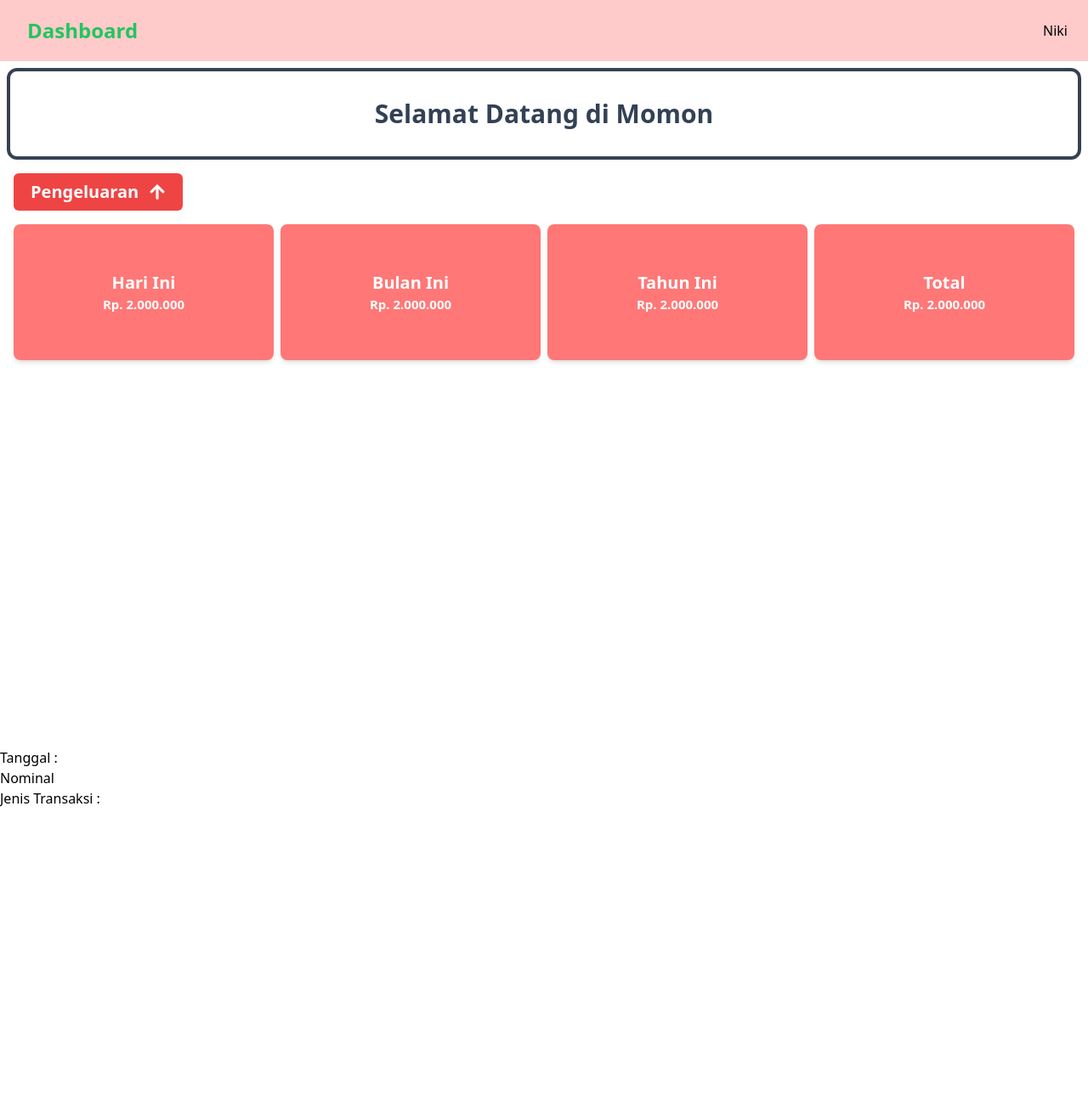
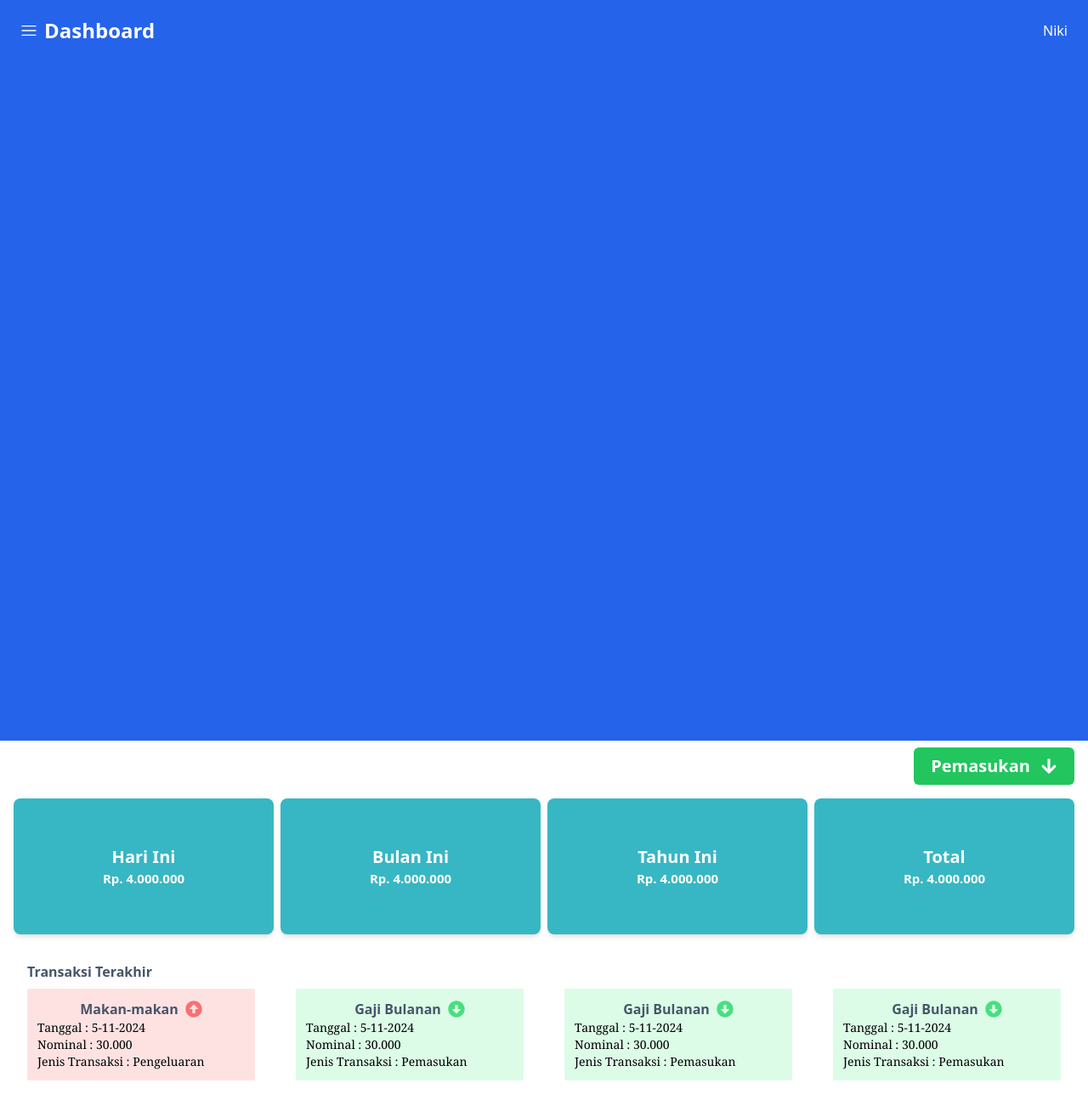
Before and after one commit to Fishniki/momon-project, a React (Vite) app: page /Home in a window 1280 px wide. Shown: the whole page at 85% size. Before the commit the page ends 952 px from the top, so only its background shows below. Built offline with nearby package versions, Linux system fonts and the light colour scheme.

Commit message:
dashboard

```diff
--- a/src/App.jsx
+++ b/src/App.jsx
@@ -9,7 +9,7 @@ function App() {
     <Router>
       <div>
         <Routes>
-          <Route path="/login" element={<Login/>} />
+          <Route path="/" element={<Login/>} />
           <Route path='/register' element={<RegisterPage />} />
           <Route path='/Home' element={<Home/>}/>
         </Routes>
--- a/src/components/Home/Home.jsx
+++ b/src/components/Home/Home.jsx
@@ -5,10 +5,11 @@ import { Page2 } from './Page2';
 
 export const Home = () => {
   return (
-    <div>
+    <div >
       <Sidebar props={null} />
       <Page1/>
       <Page2/>
+
     </div>
   );
 }
--- a/src/components/Home/Page1.jsx
+++ b/src/components/Home/Page1.jsx
@@ -3,21 +3,17 @@ import { FaArrowDown, FaArrowUp } from "react-icons/fa"
 
 const Page1 = () => {
 
-  const [keuangan, setKeuangan] = useState(true)
+  const [keuangan, setKeuangan] = useState(false)
   const handleKeuangan = () => {
     setKeuangan(!keuangan)
   }
 
   return (
-    <div className="min-h-screen  text-white">
+    <div className="text-white">
       <div className="w-full">
-        <div className="py-8 mx-2 my-2 rounded-xl border-4 border-gray-700">
-          <h1 className="text-center text-xl sm:text-2xl md:text-3xl text-slate-700 font-bold">Selamat Datang di Momon</h1>
-        </div>
 
-        <div className="text-center text-xl font-semibold gap-2 flex justify-start px-4 py-2">
+        <div className="text-center text-xl font-semibold gap-2 flex justify-end px-4 py-2">
           <button className={`px-5 py-2 ${keuangan ? 'bg-red-500 hover:bg-red-600' : 'bg-green-500 hover:bg-green-600'}   rounded-md flex items-center text-white transition duration-300 gap-3`} onClick={handleKeuangan}>{keuangan ? "Pengeluaran" : "Pemasukan"} {keuangan ? <FaArrowUp /> : <FaArrowDown />}</button>
-
         </div>
 
         {keuangan ? (
@@ -41,19 +37,19 @@ const Page1 = () => {
           </div>
         ) : (
           <div className="grid grid-cols-2 sm:grid-cols-2 lg:grid-cols-4 gap-2 px-4 py-2">
-            <div className="w-full h-[80px] sm:h-[100px] lg:h-[160px] bg-[#37B7C3] flex flex-col justify-center items-center rounded-lg shadow-md">
+            <div className="w-full h-[100px] sm:h-[100px] lg:h-[160px] bg-[#37B7C3] flex flex-col justify-center items-center rounded-lg shadow-md">
               <h1 className="text-xl font-bold">Hari Ini</h1>
               <p className="text-[15px] font-semibold">Rp. 4.000.000</p>
             </div>
-            <div className="w-full h-[80px] sm:h-[100px] lg:h-[160px] bg-[#37B7C3] flex flex-col justify-center items-center rounded-lg shadow-md">
+            <div className="w-full h-[100px] sm:h-[100px] lg:h-[160px] bg-[#37B7C3] flex flex-col justify-center items-center rounded-lg shadow-md">
               <h1 className="text-xl font-bold">Bulan Ini</h1>
               <p className="text-[15px] font-semibold">Rp. 4.000.000</p>
             </div>
-            <div className="w-full h-[80px] sm:h-[100px] lg:h-[160px] bg-[#37B7C3] flex flex-col justify-center items-center rounded-lg shadow-md">
+            <div className="w-full h-[100px] sm:h-[100px] lg:h-[160px] bg-[#37B7C3] flex flex-col justify-center items-center rounded-lg shadow-md">
               <h1 className="text-xl font-bold">Tahun Ini</h1>
               <p className="text-[15px] font-semibold">Rp. 4.000.000</p>
             </div>
-            <div className="w-full h-[80px] sm:h-[100px] lg:h-[160px] bg-[#37B7C3] flex flex-col justify-center items-center rounded-lg shadow-md">
+            <div className="w-full h-[100px] sm:h-[100px] lg:h-[160px] bg-[#37B7C3] flex flex-col justify-center items-center rounded-lg shadow-md">
               <h1 className="text-xl font-bold">Total </h1>
               <p className="text-[15px] font-semibold">Rp. 4.000.000</p>
             </div>
--- a/src/components/Home/Page2.jsx
+++ b/src/components/Home/Page2.jsx
@@ -1,17 +1,57 @@
+import { FaArrowAltCircleUp, FaArrowAltCircleDown } from "react-icons/fa"
 
 export const Page2 = () => {
   return (
+    <div className="container mx-auto p-4">
       <div>
+        <p className="px-4 py-2 text-slate-600 font-semibold">Transaksi Terakhir</p>
+        <ul className="grid grid-cols-1 sm:grid-cols-2 lg:grid-cols-3 xl:grid-cols-4 gap-4">
+          <li className="px-4">
+            <div className="w-full bg-red-100 rounded-sm p-3">
               <div>
-            <ul>
-                <li>
+                <h1 className="text-center font-bold text-slate-600 flex justify-center items-center gap-2">
+                  Makan-makan <FaArrowAltCircleUp className="text-xl text-red-400" />
+                </h1>
+                <p className="text-sm font-serif">Tanggal : 5-11-2024</p>
+                <p className="text-sm font-serif">Nominal : 30.000</p>
+                <p className="text-sm font-serif">Jenis Transaksi : Pengeluaran</p>
+              </div>
+            </div>
+          </li>
+          <li className="px-4">
+            <div className="w-full bg-green-100 rounded-sm p-3">
               <div>
-                        <p>Tanggal :</p>
-                        <h1>Nominal</h1>
-                        <p>Jenis Transaksi :</p>
+                <h1 className="text-center font-bold text-slate-600 flex justify-center items-center gap-2">
+                  Gaji Bulanan <FaArrowAltCircleDown className="text-xl text-green-400" />
+                </h1>
+                <p className="text-sm font-serif">Tanggal : 5-11-2024</p>
+                <p className="text-sm font-serif">Nominal : 30.000</p>
+                <p className="text-sm font-serif">Jenis Transaksi : Pemasukan</p>
               </div>
+            </div>
+          </li>
+          <li className="px-4">
+            <div className="w-full bg-green-100 rounded-sm p-3">
               <div>
-
+                <h1 className="text-center font-bold text-slate-600 flex justify-center items-center gap-2">
+                  Gaji Bulanan <FaArrowAltCircleDown className="text-xl text-green-400" />
+                </h1>
+                <p className="text-sm font-serif">Tanggal : 5-11-2024</p>
+                <p className="text-sm font-serif">Nominal : 30.000</p>
+                <p className="text-sm font-serif">Jenis Transaksi : Pemasukan</p>
+              </div>
+            </div>
+          </li>
+          <li className="px-4">
+            <div className="w-full bg-green-100 rounded-sm p-3">
+              <div>
+                <h1 className="text-center font-bold text-slate-600 flex justify-center items-center gap-2">
+                  Gaji Bulanan <FaArrowAltCircleDown className="text-xl text-green-400" />
+                </h1>
+                <p className="text-sm font-serif">Tanggal : 5-11-2024</p>
+                <p className="text-sm font-serif">Nominal : 30.000</p>
+                <p className="text-sm font-serif">Jenis Transaksi : Pemasukan</p>
+              </div>
             </div>
           </li>
         </ul>
--- a/src/components/Navbar/Sidebar.jsx
+++ b/src/components/Navbar/Sidebar.jsx
@@ -1,41 +1,33 @@
 import { useState } from 'react';
 import { RxHamburgerMenu } from 'react-icons/rx';
+import { FaArrowLeft } from 'react-icons/fa';
 
 const Sidebar = () => {
-
-  const [sidebar, setSidebar] = useState(true)
-  const hanleOnclick = () => {
-    setSidebar(!sidebar)
-  }
+  const [sidebar, setSidebar] = useState(false);
+  const handleOnClick = () => {
+    setSidebar(!sidebar);
+  };
 
   return (
     <>
-
-    <div className={`${sidebar ? '' : ' bg-red-200'} w-full bg-red-200 transition-all duration-200`}>
-      <div className='flex  justify-between p-5 px-6 items-center'>
-        <div className='flex gap-2'>
-            <button onClick={hanleOnclick}><RxHamburgerMenu className='text-xl md:hidden' /></button>
-            <div className='text-2xl font-sans font-semibold text-green-500'>Dashboard</div>
+      <div className="w-full bg-blue-600 transition-all duration-200">
+        <div>
+          <div className="flex justify-between p-5 px-6 items-center">
+            <div className="flex gap-2">
+              <button onClick={handleOnClick}>
+                <RxHamburgerMenu className="text-xl text-white" />
+              </button>
+              <div className="text-2xl font-sans font-semibold text-white">Dashboard</div>
             </div>
-        {/* <ul className='md:flex hidden gap-5 font-semibold cursor-pointer'>
-          <li className='hover:text-white'>Home</li>
-          <li className='hover:text-white'>Pemasukan</li>
-          <li className='hover:text-white'>Pemasukan</li>
-          <li className='hover:text-white'>Pengeluaran</li>
-          <li className='hover:text-white'>Foto</li>
-        </ul> */}
-
             <div>
-          <h1>Niki</h1>
-        </div>
+              <h1 className="text-white">Niki</h1>
             </div>
           </div>
 
-    {/* <div className={`${sidebar ? '-ml-[100%]' : ' mr-[100%] fixed'} w-60 bg-slate-200 h-screen transition-all duration-200 z-50`}>
+          <div className={`${sidebar ? 'fixed' : '-ml-[100%]'} w-60 bg-blue-700 h-screen transition-all duration-200 z-50`}>
           <div className="px-4 py-5">
-        <div className='mb-5 flex gap-3'>
-          <button onClick={hanleOnclick}><FaArrowLeft className='text-[15px] text-white' /></button>
-          <div className='font-bold text-white text-xl font-sans'>Money Monitor</div>
+          <div className="mb-5">
+            <div className="font-bold text-white text-xl font-sans">Money Monitor</div>
           </div>
           <ul>
             <li className="mb-4 flex flex-row justify-between">
@@ -43,25 +35,30 @@ const Sidebar = () => {
                 <h1 className="text-xl font-semibold text-white">Nama</h1>
                 <p className="text-white text-lg">email</p>
               </div>
-
             </li>
             <li className="mb-4">
-            <a href="#" className="text-white hover:text-gray-600 text-lg">Home</a>
+              <a href="#" className="text-white hover:text-gray-300 text-lg">Home</a>
             </li>
-          <li className="mb-4 relative">
-            <div className='cursor-pointer text-white text-lg'>Pemasukan</div>
+            <li className="mb-4">
+              <a href="#" className="text-white hover:text-gray-300 text-lg">Pemasukan</a>
             </li>
-          <li className="mb-4 relative">
-           <div className='cursor-pointer text-white text-lg'>Pemasukan</div>
+            <li className="mb-4">
+              <a href="#" className="text-white hover:text-gray-300 text-lg">Pengeluaran</a>
             </li>
             <li>
-            <a href="#" className="text-white hover:text-gray-600 text-lg">Foto</a>
+              <a href="#" className="text-white hover:text-gray-300 text-lg">Foto</a>
             </li>
           </ul>
         </div>
-    </div> */}
+        </div>
+        </div>
+
+
+
+      </div>
+
+
     </>
-
   );
 };
 
--- a/src/components/auth/Register.jsx
+++ b/src/components/auth/Register.jsx
@@ -45,7 +45,7 @@ export const RegisterPage = () => {
 
             <p className='text-[12px] sm:text-sm text-center mt-7'>Anda sudah memiliki akun
               <span className='text-sky-600 font-semibold'>
-                <Link to='/login'> Login</Link>
+                <Link to='/'> Login</Link>
               </span></p>
           </form>
         </div>
```
Lines whose indentation alone changed are shown as unchanged.
